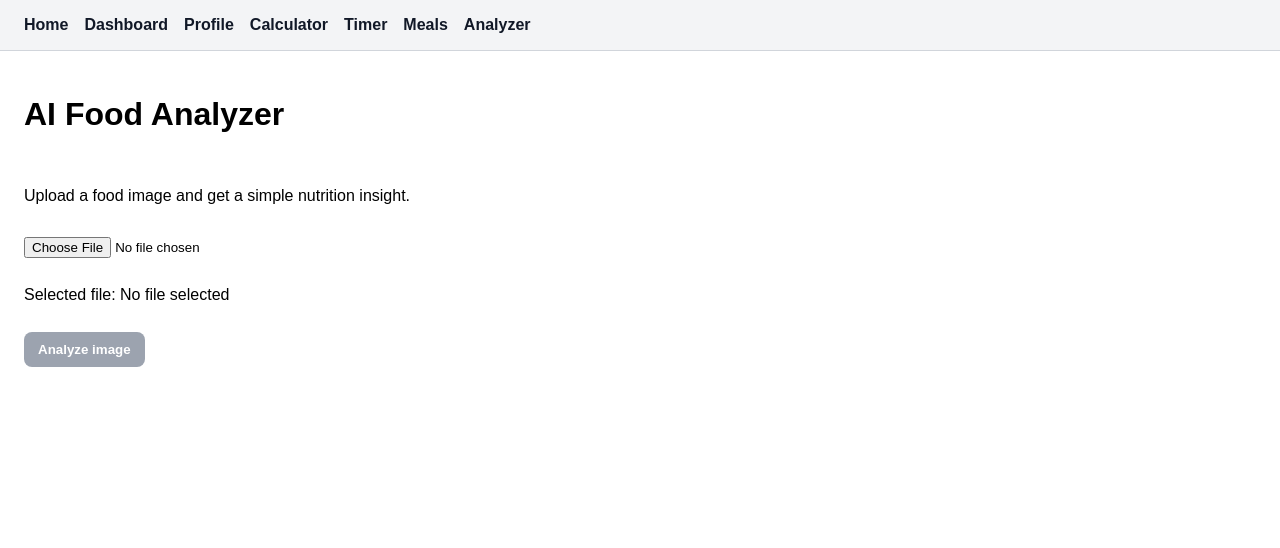
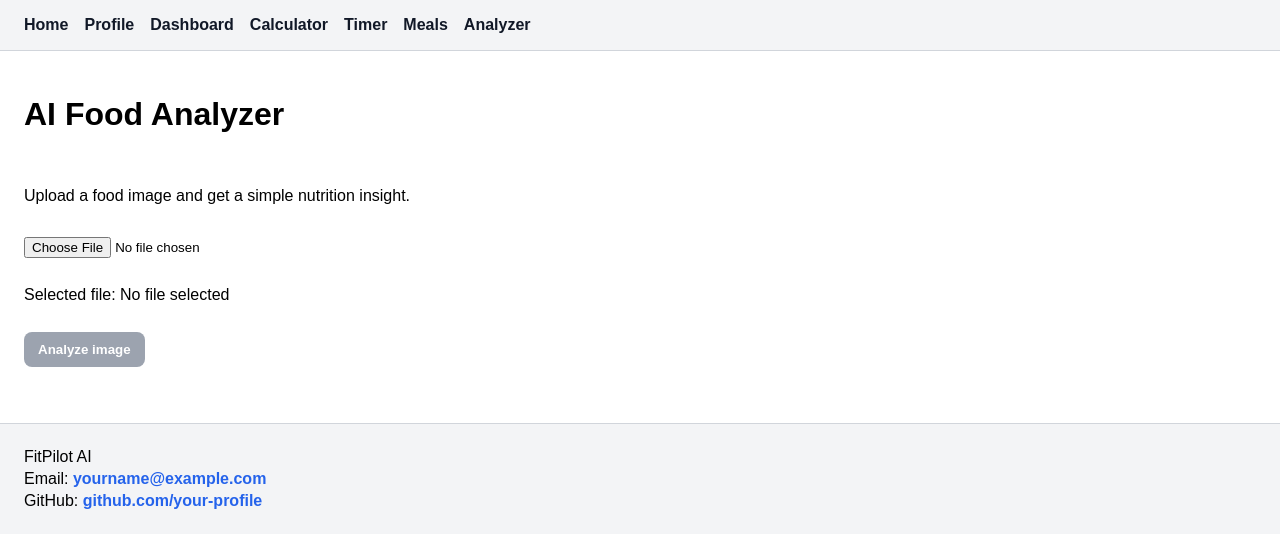
Before and after one commit to VladProtsyshyn/fitpilot-ai, a React (Vite) app: page /analyzer in a window 1280 px wide. Shown: the top 548 px of the page. Built offline with nearby package versions, Linux system fonts and the light colour scheme.

Commit message:
feat: add footer and reorder navigation

```diff
--- a/src/App.jsx
+++ b/src/App.jsx
@@ -2,12 +2,13 @@ import { BrowserRouter, Route, Routes } from 'react-router-dom';
 import Layout from './components/Layout/Layout';
 import Navigation from './components/Navigation/Navigation';
 import HomePage from './pages/HomePage/HomePage';
+import ProfilePage from './pages/ProfilePage/ProfilePage';
 import DashboardPage from './pages/DashboardPage/DashboardPage';
-import ProfilePage from './pages/ProfilePage/ProfilePage';
 import CalculatorPage from './pages/CalculatorPage/CalculatorPage';
 import TimerPage from './pages/TimerPage/TimerPage';
 import MealPlannerPage from './pages/MealPlannerPage/MealPlannerPage';
 import AnalyzerPage from './pages/AnalyzerPage/AnalyzerPage';
+import Footer from './components/Footer/Footer';
 
 
 function App() {
@@ -17,14 +18,15 @@ function App() {
       <Layout>
         <Routes>
           <Route path="/" element={<HomePage />} />
+          <Route path="/profile" element={<ProfilePage />} />
           <Route path="/dashboard" element={<DashboardPage />} />
-          <Route path="/profile" element={<ProfilePage />} />
           <Route path="/calculator" element={<CalculatorPage />} />
           <Route path="/timer" element={<TimerPage />} />
           <Route path="/meals" element={<MealPlannerPage />} />
           <Route path="/analyzer" element={<AnalyzerPage />} />
         </Routes>
       </Layout>
+      <Footer />
     </BrowserRouter>
   );
 }
--- /dev/null
+++ b/src/components/Footer/Footer.css
@@ -0,0 +1,20 @@
+footer {
+    margin-top: 32px;
+    padding: 20px 24px;
+    background-color: #f3f4f6;
+    border-top: 1px solid #d1d5db;
+}
+
+footer p {
+    margin: 4px 0;
+}
+
+footer a {
+    color: #2563eb;
+    text-decoration: none;
+    font-weight: 600;
+}
+
+footer a:hover {
+    text-decoration: underline;
+}
--- /dev/null
+++ b/src/components/Footer/Footer.jsx
@@ -0,0 +1,20 @@
+import './Footer.css';
+
+function Footer() {
+    return (
+        <footer>
+            <p>FitPilot AI</p>
+            <p>
+                Email: <a href="mailto:yourname@example.com">yourname@example.com</a>
+            </p>
+            <p>
+                GitHub:{' '}
+                <a href="https://github.com/your-profile" target="_blank" rel="noreferrer">
+                    github.com/your-profile
+                </a>
+            </p>
+        </footer>
+    );
+}
+
+export default Footer;
--- a/src/components/Navigation/Navigation.jsx
+++ b/src/components/Navigation/Navigation.jsx
@@ -9,10 +9,10 @@ function Navigation() {
                     <Link to="/">Home</Link>
                 </li>
                 <li>
-                    <Link to="/dashboard">Dashboard</Link>
+                    <Link to="/profile">Profile</Link>
                 </li>
                 <li>
-                    <Link to="/profile">Profile</Link>
+                    <Link to="/dashboard">Dashboard</Link>
                 </li>
                 <li>
                     <Link to="/calculator">Calculator</Link>
```
